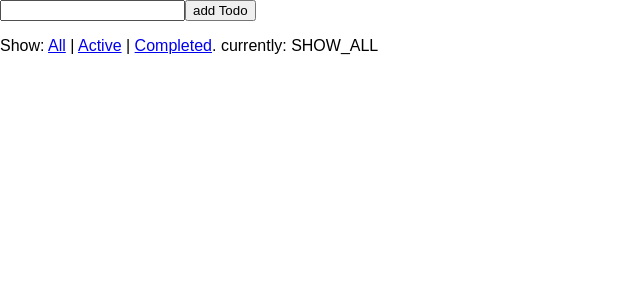
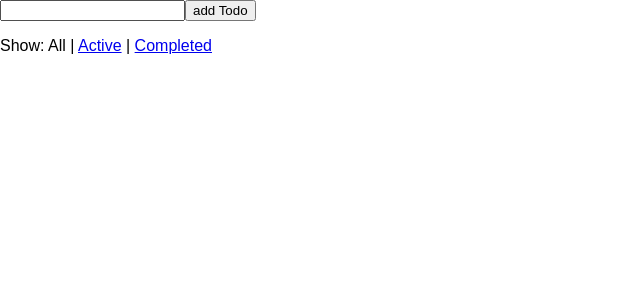
Before and after one commit to gasp/react-redux-todo, a React (Create React App) app: page / in a window 1280 px wide. Shown: the top 300 px of the page, without its empty margins (0-640 px from the left). Built offline with nearby package versions, Linux system fonts and the light colour scheme; the HTML template or start-up script is replaced by a standard one.

Commit message:
filterlink is aware of which filter si selected

```diff
--- a/src/FilterLink.js
+++ b/src/FilterLink.js
@@ -1,7 +1,11 @@
 import React, { Component } from 'react';
 import store from './store';
 
-const FilterLink = ({filter, children}) => {
+const FilterLink = ({currentFilter, filter, children}) => {
+  if (currentFilter === filter) {
+    return <span>{children}</span>;
+  }
+
   return (
     <a href='#' onClick={ ev => {
       ev.preventDefault();
--- a/src/index.js
+++ b/src/index.js
@@ -22,7 +22,9 @@ const getVisibleTodos = (todos, filter) => {
 let nextTodoId = 0;
 class TodoApp extends React.Component {
   render() {
-    const visibleTodos = getVisibleTodos(this.props.todos, this.props.filter);
+    const { todos, filter } = this.props;
+
+    const visibleTodos = getVisibleTodos(todos, filter);
     return (
       <div>
         <input ref={node => {
@@ -53,10 +55,9 @@ class TodoApp extends React.Component {
         </ul>
         <p>
           Show: {' '}
-          <FilterLink filter='SHOW_ALL'>All</FilterLink> | {' '}
-          <FilterLink filter='SHOW_ACTIVE'>Active</FilterLink> | {' '}
-          <FilterLink filter='SHOW_COMPLETED'>Completed</FilterLink>
-          . currently: {this.props.filter}
+          <FilterLink filter='SHOW_ALL' currentFilter={filter}>All</FilterLink> | {' '}
+          <FilterLink filter='SHOW_ACTIVE' currentFilter={filter}>Active</FilterLink> | {' '}
+          <FilterLink filter='SHOW_COMPLETED' currentFilter={filter}>Completed</FilterLink>
         </p>
       </div>
     )
```
